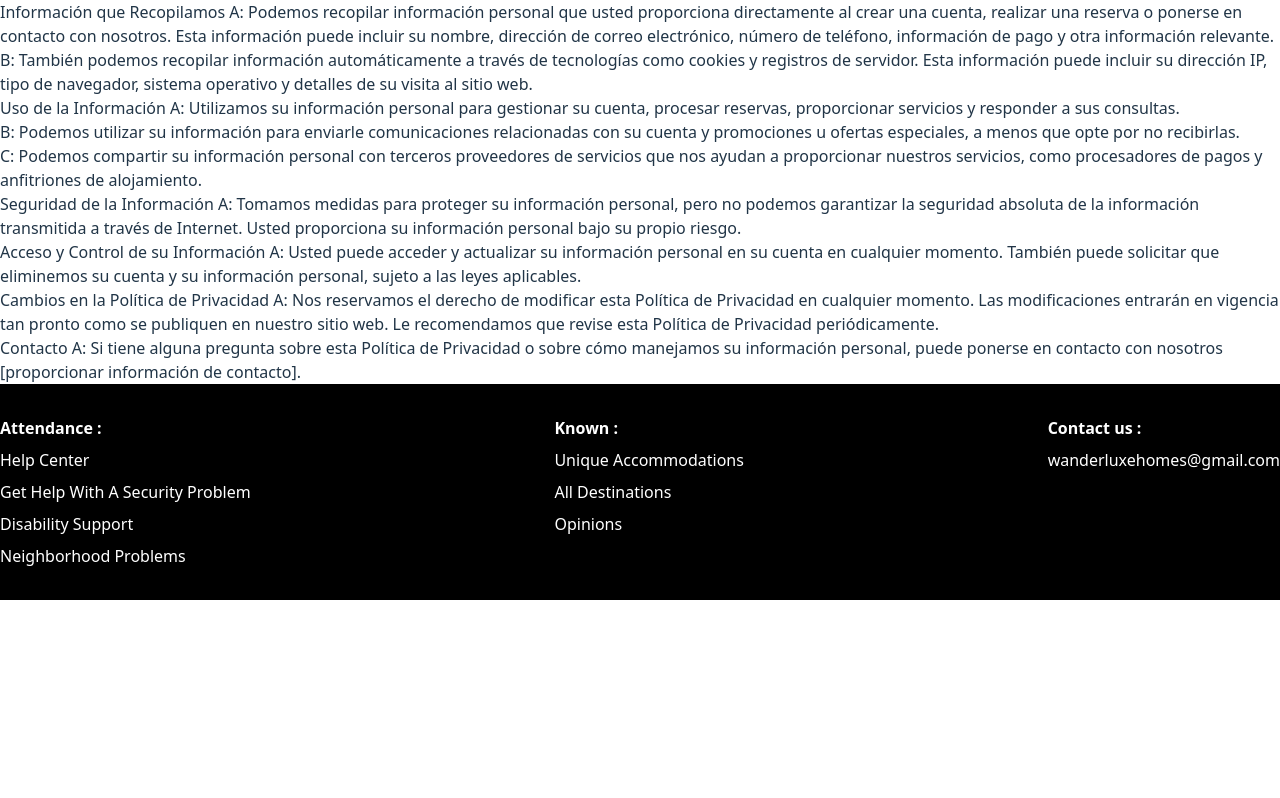
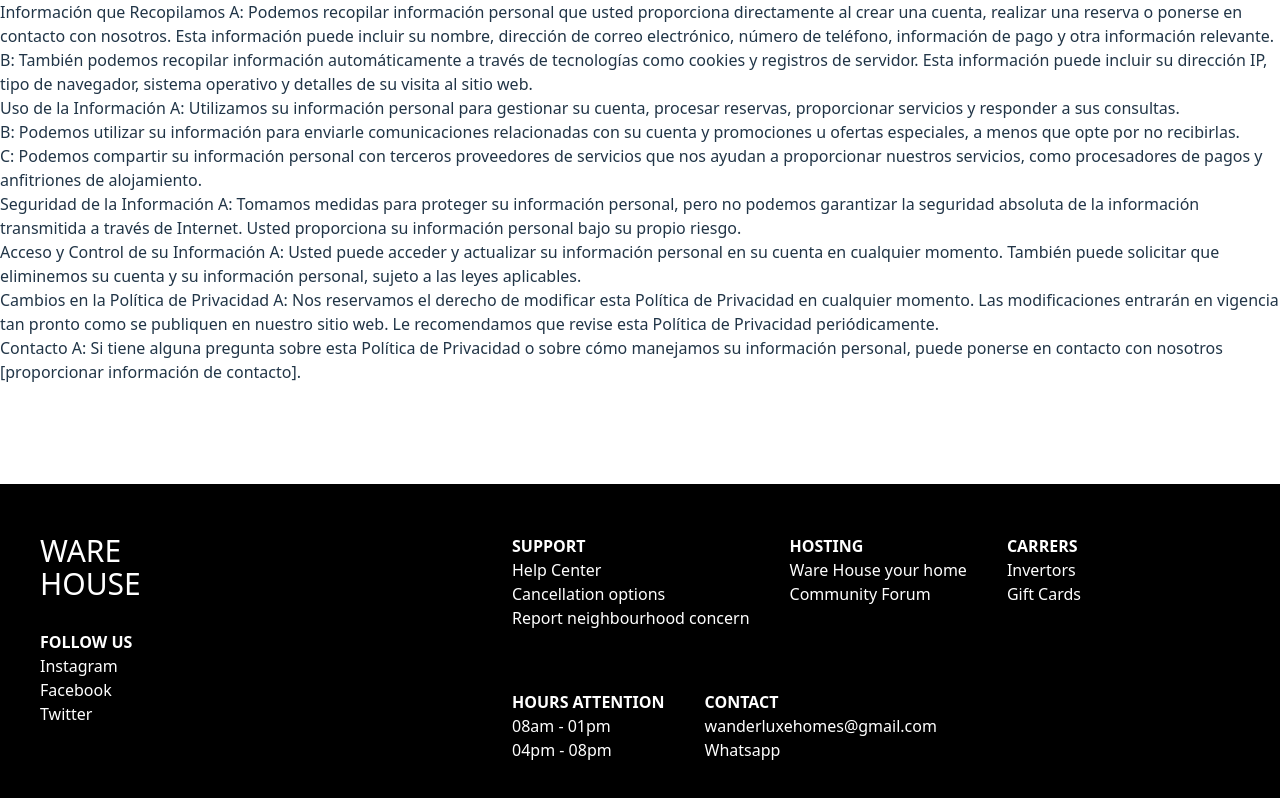
Before and after one commit to MiGorriti/PF2LavenganzaFront, a React (Vite) app: page /Privacy in a window 1280 px wide. Shown: the part 204-1002 px from the top of the page. Before the commit the page ends 804 px from the top, so only its background shows below. Built offline with nearby package versions, Linux system fonts and the light colour scheme; a web font is replaced by a local one.

Commit message:
Updated footer

```diff
--- a/src/Components/Footer/Footer.jsx
+++ b/src/Components/Footer/Footer.jsx
@@ -1,29 +1,62 @@
-import React from 'react';
+import React from "react";
+import styles from "./Footer.module.css";
+// import MapComponent from "../Mapa/MapComponent";
 
-function Footer() {
+const Footer = () => {
   return (
-    <footer className="bg-black text-white py-8">
-      <div className="container mx-auto flex justify-between">
-        <div className="flex flex-col mr-10">
-          <p className="mb-2 font-semibold">Attendance :</p>
-          <p className="mb-2">Help Center</p>
-          <p className="mb-2">Get Help With A Security Problem</p>
-          <p className="mb-2">Disability Support</p>
-          <p>Neighborhood Problems</p>
-        </div>
-        <div className="flex flex-col mr-10">
-          <p className="mb-2 font-semibold">Known :</p>
-          <p className="mb-2">Unique Accommodations</p>
-          <p className="mb-2">All Destinations</p>
-          <p>Opinions</p>
-        </div>
-        <div className="flex flex-col">
-          <p className="mb-2 font-semibold">Contact us :</p>
-          <p>wanderluxehomes@gmail.com</p>
-        </div>
+    <div className={styles.footer}>
+      <div className={styles.leftFooter}>
+        <h1>
+          WARE <br />
+          HOUSE
+        </h1>
+
+        <ul>
+          <li>Follow us</li>
+          <li>Instagram</li>
+          <li>Facebook</li>
+          <li>Twitter</li>
+        </ul>
       </div>
-    </footer>
+
+      {/* <div className={styles.mapContainer}>
+        <MapComponent />
+      </div> */}
+
+      <div className={styles.rightFooter}>
+        <ul className={styles.appData}>
+          <li>Support</li>
+          <li>Help Center</li>
+          <li>Cancellation options</li>
+          <li>Report neighbourhood concern</li>
+        </ul>
+
+        <ul className={styles.helpData}>
+          <li>Hosting</li>
+          <li>Ware House your home</li>
+          <li>Community Forum</li>
+        </ul>
+
+        <ul className={styles.companyData}>
+          <li>Carrers</li>
+          <li>Invertors</li>
+          <li>Gift Cards</li>
+        </ul>
+
+        <ul className={styles.hourData}>
+          <li>Hours attention</li>
+          <li>08am - 01pm</li>
+          <li>04pm - 08pm</li>
+        </ul>
+
+        <ul className={styles.contactData}>
+          <li>Contact</li>
+          <li>wanderluxehomes@gmail.com</li>
+          <li>Whatsapp</li>
+        </ul>
+      </div>
+    </div>
   );
-}
+};
 
 export default Footer;
--- a/src/Components/Footer/Footer.module.css
+++ b/src/Components/Footer/Footer.module.css
@@ -1,3 +1,52 @@
-.footer{
-  @apply w-full grid grid-cols-1 sm:grid-cols-2 md:grid-cols-3 bg-black text-white p-2
+.footer {
+  display: flex;
+
+  justify-content: space-between;
+  align-items: flex-start;
+
+  height: auto;
+  max-width: 100vw;
+
+  padding: 20px;
+  margin-top: 100px;
+
+  text-align: left;
+
+  background-color: #000;
+  color: #fff;
 }
+.footer ul li:first-child {
+  font-weight: 700;
+  text-transform: uppercase;
+}
+.footer ul {
+  margin: 30px 20px;
+}
+
+.leftFooter {
+  width: 250px;
+}
+.leftFooter h1 {
+  margin: 30px 20px;
+  font-size: 30px;
+}
+.rightFooter {
+  display: flex;
+  flex-wrap: wrap;
+  min-width: 350px;
+  max-width: 60vw;
+}
+
+.mapContainer {
+  width: 350px;
+  margin: 36px 0;
+  display: flex;
+  align-items: center;
+  justify-content: center;
+}
+
+@media (max-width: 910px) {
+  .footer {
+    flex-wrap: wrap;
+  }
+}
--- a/src/Components/NavBar/NavBar.jsx
+++ b/src/Components/NavBar/NavBar.jsx
@@ -14,7 +14,7 @@ function Navbar() {
         <Link to="/home" className={styles.linkNoUnderline}>
           Home{" "}
         </Link>
-        <Link to="/my-reservations" className={styles.linkNoUnderline}>
+        {/* <Link to="/my-reservations" className={styles.linkNoUnderline}>
         My Reservations
         </Link>
         <Link to="/form" className={styles.linkNoUnderline}>
@@ -32,7 +32,7 @@ function Navbar() {
         <Link to="/register" className={styles.iconUserDownLink}>
           <IconUserDown className={styles.iconUserDown} />
         </Link>
-{/*         <Link onClick={logout} to="#">
+        {/*<Link onClick={logout} to="#">
           <IconLogout className={styles.iconLogout} />
         </Link> */}
         <IconLogout className={styles.iconLogout} />
```
Also changed, not shown: 1 other file (tests, documents, lock files or other folders).
